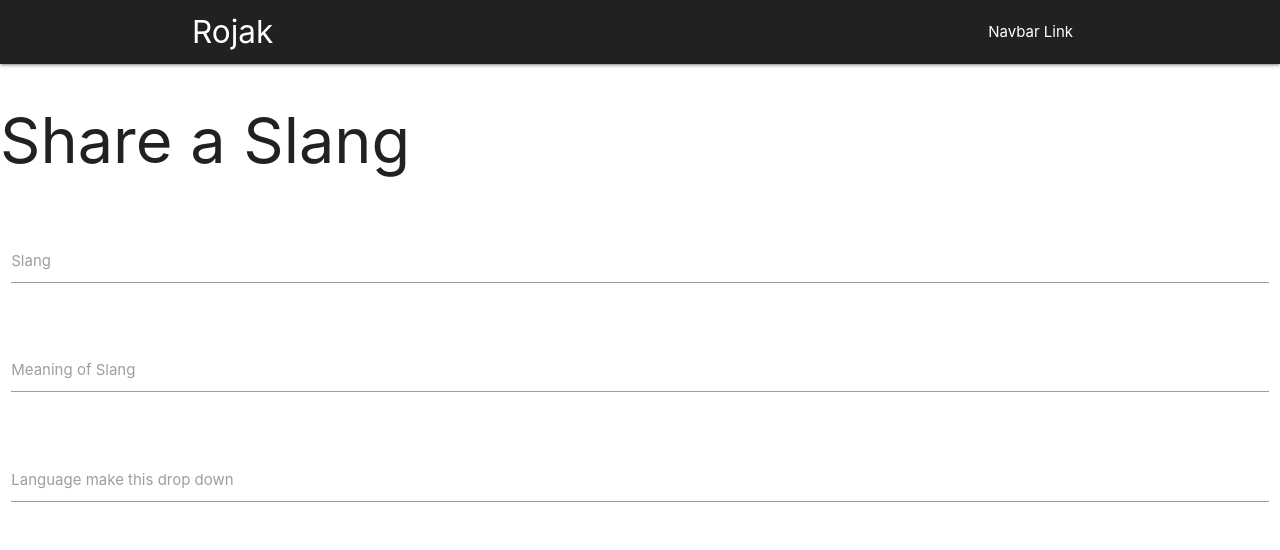
After one commit to farahroslend/rojak, a Flask app: page /add_slang in a window 1280 px wide. The commit adds this page. Shown: the top 550 px of the page. Run offline with Flask 2, Linux system fonts and the light colour scheme; some libraries are stand-ins or nearby versions.

Commit message:
added form

```diff
--- a/app.py
+++ b/app.py
@@ -27,6 +27,9 @@ def words():
     #words in blue is what the template will call the cluster of data from words in white
     return render_template("dictionary.html", words=words)
 
+@app.route("/add_slang")
+def add_slang():
+    return render_template("add_slang.html")
 
 
 if __name__ == "__main__":
--- /dev/null
+++ b/templates/add_slang.html
@@ -0,0 +1,29 @@
+{% extends "nav_bar.html" %}
+{% block nav_bar %}
+
+<h1>Share a Slang </h1><br>
+
+  <div class="row">
+    <form class="col s12" method="POST" action="">
+      <div class="row">
+        <div class="input-field col s12">
+          <textarea id="textarea1" class="materialize-textarea"></textarea>
+          <label for="textarea1">Slang</label>
+        </div>
+      </div>
+      <div class="row">
+        <div class="input-field col s12">
+          <textarea id="textarea1" class="materialize-textarea"></textarea>
+          <label for="textarea1">Meaning of Slang</label>
+        </div>
+      </div>
+      <div class="row">
+        <div class="input-field col s12">
+          <textarea id="textarea1" class="materialize-textarea"></textarea>
+          <label for="textarea1">Language make this drop down</label>
+        </div>
+      </div>
+    </form>
+  </div>
+
+{% endblock %}
--- a/templates/homepage.html
+++ b/templates/homepage.html
@@ -20,7 +20,7 @@
         <br><br>
         <h1 class="header center orange-text">So... What's 'Rojak'?</h1>
         <div class="row center">
-            <h5 class="header col s12 light">'Rojak' is a Malaysian mixed fruit and vegetable salad, that is enjoyed by all races and ethinicities in Malaysia. Keyword: Mixed. It is also used on a colloquial basis to mean a multi-linguistic fashion of speaking. The picture above concisely sets an example on a sentence that is 'rojak'. This website serves as a dictionary of 'rojak'-applicable slangs commonly used in Malaysia.</h5>
+            <h5 class="header col s12 light">'Rojak' is a Malaysian mixed fruit and vegetable salad, that is enjoyed by all races and ethinicities in Malaysia. Keyword: Mixed. It is also used on a colloquial basis to mean a multi-linguistic fashion of speaking. The picture above concisely sets an example on a sentence that is 'rojak'. This website serves as an open source anyone-can-edit dictionary of 'rojak'-applicable slangs commonly used in Malaysia.</h5>
         </div>
         <div class="row center">
             <a href="http://materializecss.com/getting-started.html" id="download-button" class="btn-large waves-effect waves-light orange">Get Started</a>
--- a/templates/nav_bar.html
+++ b/templates/nav_bar.html
@@ -19,6 +19,10 @@
 
       <ul id="nav-mobile" class="sidenav">
         <li><a href="#">Navbar Link</a></li>
+        <li><a href="{{ url_for('homepage') }}">Home</a></li>
+        <li><a href="{{ url_for('homepage') }}">About</a></li>
+        <li><a href="{{ url_for('words') }}">Dictionary</a></li>
+        <li><a href="{{ url_for('add_slang') }}">Contribute</a></li>
       </ul>
       <a href="#" data-target="nav-mobile" class="sidenav-trigger"><i class="material-icons">menu</i></a>
     </div>
```
